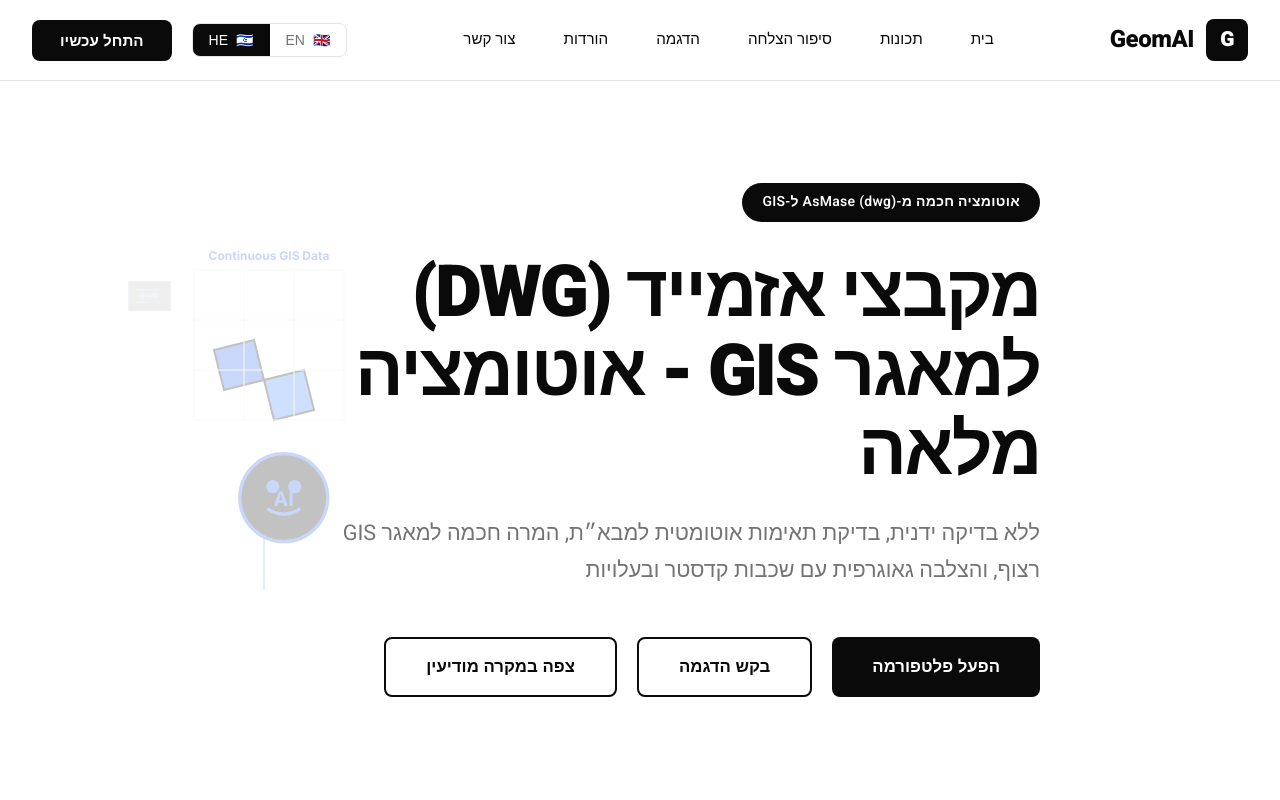
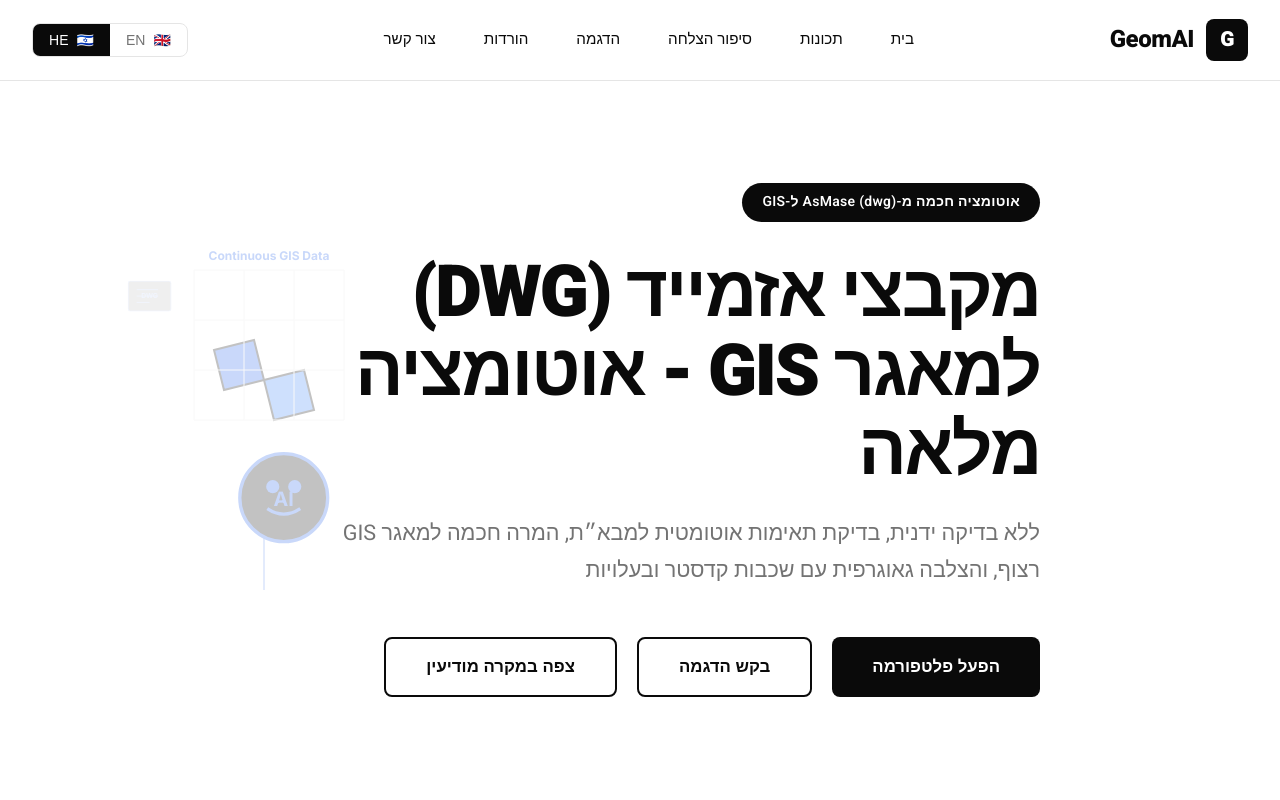
Before and after one commit to medad-hoze/GeomAI_Page, a plain HTML site: page index.html in a window 1280 px wide. Shown: the top 800 px of the page. Drawn offline with Linux system fonts and the light colour scheme.

Commit message:
Update index.html

```diff
--- a/index.html
+++ b/index.html
@@ -1257,7 +1257,7 @@
                         <span>🇮🇱</span> HE
                     </button>
                     </div>
-                <button class="contact-btn" data-en="Start Now" data-he="התחל עכשיו">Start Now</button>
+                <!-- <button class="contact-btn" data-en="Start Now" data-he="התחל עכשיו">Start Now</button> -->
                 <button class="mobile-menu-btn" onclick="toggleMobileMenu()">
                     <span></span>
                     <span></span>
```
